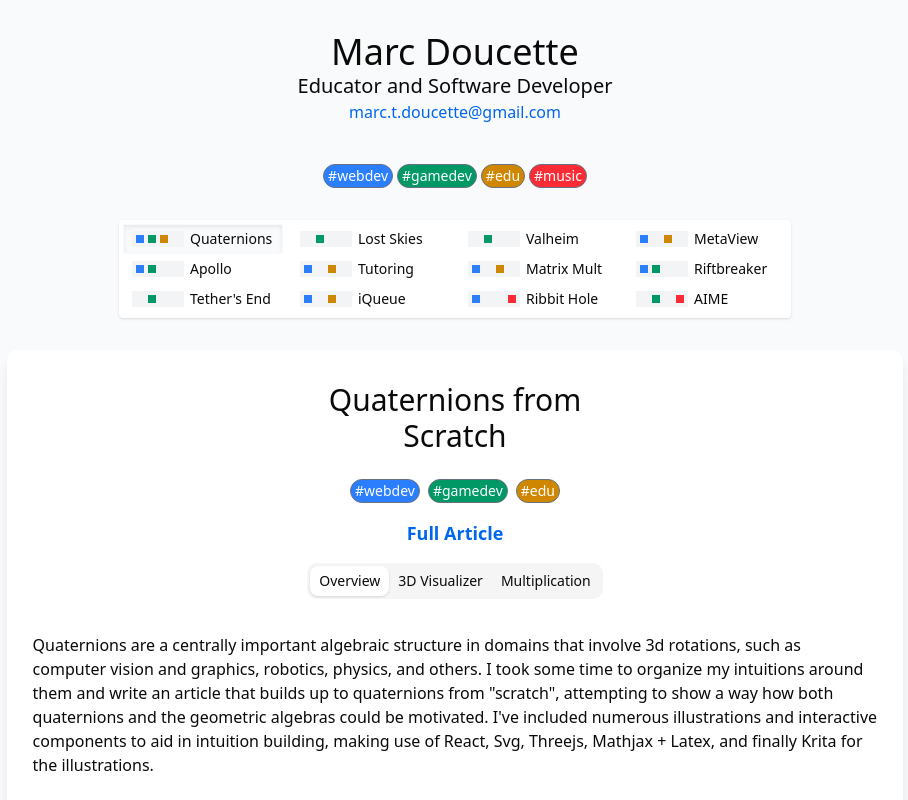
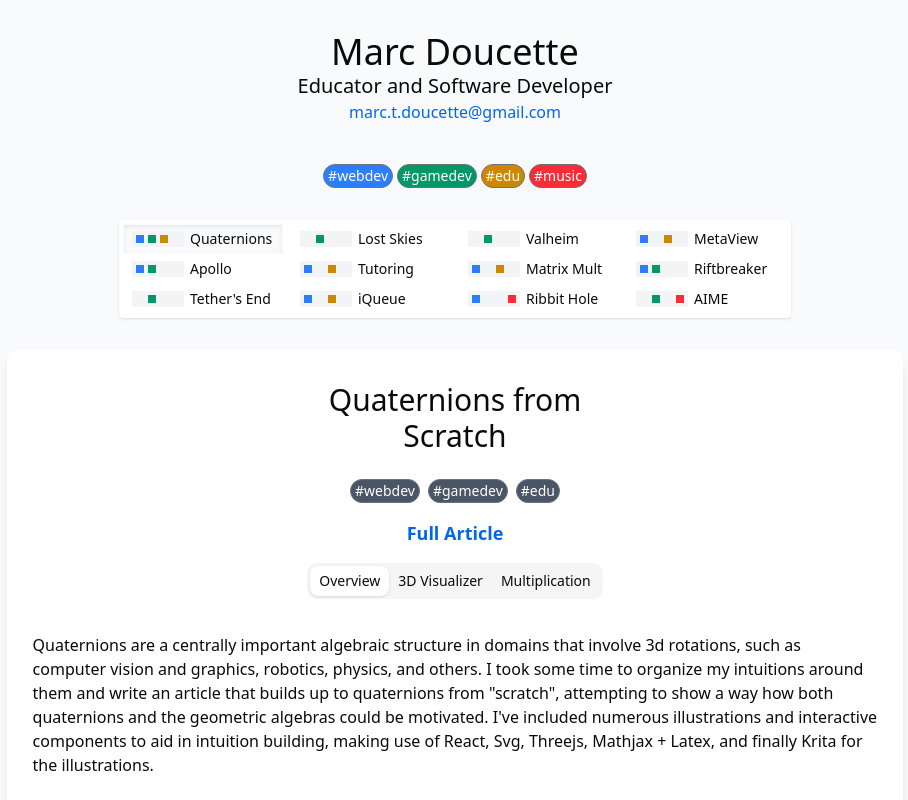
Before and after one commit to kruftt/krufts.website, a Next.js app: page /portfolio in a window 1280 px wide. Shown: the top 800 px of the page, without its empty margins (185-1093 px from the left). Built offline with nearby package versions, Linux system fonts and the light colour scheme; what better-react-mathjax would draw is missing.

Commit message:
portfolio cleanup

```diff
--- a/app/articles/quats-from-scratch/2/page.tsx
+++ b/app/articles/quats-from-scratch/2/page.tsx
@@ -16,7 +16,7 @@ export default function Page2() {
       </QuatsHeader>
 
       <p>
-        Suppose now we have a second dimension, just like the first, and we're free to move in either dimension independently. What happens when we move in both directions at the same time? The answer depends on what kind of space we're in, and here we're assuming we're in good old-fashioned Euclidean space, where the pythagorean theorem holds:
+        Suppose now that we have a second dimension, just like the first, and we're free to move in either dimension independently. What happens when we move in both directions at the same time? The answer depends on what kind of space we're in, and here we're assuming we're in good old-fashioned Euclidean space, where the pythagorean theorem holds:
       </p>
 
       <div className="flex flex-wrap justify-evenly">
--- a/app/articles/quats-from-scratch/3/page.tsx
+++ b/app/articles/quats-from-scratch/3/page.tsx
@@ -22,7 +22,7 @@ export default function Page3() {
 
 
       <p>
-        Home at last, three dimensions. We get from two to three dimensions in the same way as before, tack on another dimension, gesture at the pythagorean theorem, and call it good. This gives us a position in three 3 dimensions that we can add, subtract, and scale as desired.
+        Home at last, three dimensions. We can get from two to three dimensions in the same way as before, tack on another dimension, gesture at the pythagorean theorem, and call it good. This gives us a position in three 3 dimensions that we can add, subtract, and scale as desired.
       </p>
 
       <MathBlock>
--- a/app/articles/quats-from-scratch/page.tsx
+++ b/app/articles/quats-from-scratch/page.tsx
@@ -19,10 +19,10 @@ export default function QuatsFromScratch() {
           <li>If there are no good intuitions for how they work, how could Hamilton have conceived of them while out on a walk, before the standard vector operations?</li>
         </ul>
         <p>
-          Hopefully I can help illuminate these questions and more. In this article, I'd like to present a mathematical story about a way that quaternions could have been motivated and discovered, and which leads naturally into the geometric algebra as well. We'll start in 0 dimensions and work our way up. At each level we'll look at points within the space and operations on them, before coming to focus on rotations and then 3d rotations in particular. At the end we'll look forward toward the geometric algebra, which further builds on the ideas presented here.
+          Hopefully I can help illuminate these questions and more. I'd like to present a mathematical story about a way that quaternions could have been motivated and discovered, and which leads naturally into motivating the geometric algebra. We'll start in 0 dimensions and work our way up. At each level we'll look at points within the space and operations on them, before coming to focus on rotations and then 3d rotations in particular. At the end we'll look forward toward the geometric algebra, which further builds on the ideas presented here.
         </p>
         <p>
-          Although I've attempted to make this article as self-contained as possible and to build quaternions "from scratch", my main objectives are to clarify why quaternions work the way they do and build deeper intuitions about them. If this is your first introduction to the topic, expect to require other materials to be able to follow through the whole thing! This article is intended to be a supplement, rather than a replacement. I've tried to emphasize algebraic and geometric perspectives that I have found useful for my own intuition building and for working with 3d software tools and libraries, but I hope the article can be enjoyed by anyone interested in quaternions for whatever reason!
+          Although I've attempted to make this article as self-contained as possible and to build quaternions "from scratch", my main objectives are to clarify why quaternions work the way they do and to build deeper intuitions. If this is your first introduction to the topic, expect to require other materials to be able to follow the whole thing! This article is intended to be a supplement, rather than a replacement. I've tried to emphasize algebraic and geometric perspectives that I have found useful for my own intuition building and for working with 3d software tools and libraries, but I hope this article can be enjoyed by anyone interested in quaternions for whatever reason!
         </p>
       </div>
     </article>
--- a/app/portfolio/page.tsx
+++ b/app/portfolio/page.tsx
@@ -10,11 +10,6 @@ export default function Portfolio () {
   const [tab, changeTab] = useState(state.articleList[0])
   const [updating, changeUpdating] = useState(false)
 
-  useEffect(() => {
-    addEventListener("popstate", updateSelection)
-    updateSelection();
-  }, [])
-
   const updateSelection = useCallback(() => {
     const articleName = window.location.hash.slice(1).replaceAll('-', ' ')
     const index = state.articleList.indexOf(articleName)
@@ -26,6 +21,11 @@ export default function Portfolio () {
       changeUpdating(true) // updateHash gives wrong value
     }
   }, [state])
+
+  useEffect(() => {
+    addEventListener("popstate", updateSelection)
+    updateSelection();
+  }, [updateSelection])
 
   const updateHash = useCallback((articleName: string) => {
     if (updating) {
@@ -55,7 +55,7 @@ export default function Portfolio () {
                 <TagButton
                   key={tag.name}
                   tag={tag}
-                  selected={state.selectedTags[tag.name]}
+                  selected={state.selectedTag === tag.name || state.selectedTag === ''}
                   toggle={() => dispatch({ type: 'tag_toggle', tag: tag.name })}
                 />
               )
--- a/app/portfolio/projects/index.ts
+++ b/app/portfolio/projects/index.ts
@@ -9,7 +9,7 @@ import Riftbreaker from './riftbreaker'
 import TethersEnd from './tethers-end'
 import RibbitHole from './ribbit-hole'
 import AIME from './aime'
-import Lightbox from './lightbox'
+// import Lightbox from './lightbox'
 import Quats from './quats'
 
 const articleList = [
--- a/app/portfolio/projects/meta-view.tsx
+++ b/app/portfolio/projects/meta-view.tsx
@@ -8,7 +8,7 @@ const data: ArticleData = {
   Component: MetaView
 }
 
-function MetaView({state}: {state:PortfolioState}) {
+function MetaView() {
   return (
     <article>
       <ArticleHeader article={data}>
--- a/app/portfolio/projects/quats.tsx
+++ b/app/portfolio/projects/quats.tsx
@@ -4,7 +4,6 @@ import JsdImage from "@/components/general/jsdelivr-image";
 import { QuatsCycle } from "@/components/quats/quats-cycle";
 import QuaternionVisualizer from "@/components/quats/visualizer";
 import ThreeSwapper from "@/components/quats/three-swap";
-import { MathJaxContext } from "better-react-mathjax";
 
 const data: ArticleData = {
   title: 'Quaternions',
--- a/app/portfolio/reducer.ts
+++ b/app/portfolio/reducer.ts
@@ -4,12 +4,13 @@ import projects from "@/app/portfolio/projects"
 
 function generate(): PortfolioState {
   const indicators: Record<string, Record<string, string>> = {};
-  const selectedTags: Record<string, boolean> = {
-    'webdev': true,
-    'gamedev': true,
-    'edu': true,
-    'music': true,
-  }
+  // const selectedTags: Record<string, boolean> = {
+  //   'webdev': true,
+  //   'gamedev': true,
+  //   'edu': true,
+  //   'music': true,
+  // }
+  const selectedTag = ''
 
   for (const title of projects.articleList) {
     const colors: Record<string, string> = {}
@@ -21,7 +22,7 @@ function generate(): PortfolioState {
     }
     for (tagName of article.tags) {
       // colors[tagName] = 'bg-gray-200'
-      colors[tagName] = selectedTags[tagName] ? projects.tags[tagName].color : 'bg-gray-200'
+      colors[tagName] = projects.tags[tagName].color
     }
     indicators[title] = colors
   }
@@ -29,39 +30,60 @@ function generate(): PortfolioState {
   return {
     ...projects,
     indicators,
-    selectedTags,
+    selectedTag,
   }
 }
 
 function reducer(state: PortfolioState, action: PortfolioAction): PortfolioState {
   switch (action.type) {
     case 'tag_toggle': {
-      const name = action.tag
-      const tag = state.tags[name]
-
-      const selectedTags = {
-        ...state.selectedTags,
-        [name]: !state.selectedTags[name]
-      }
+      const _name = action.tag
+      // const tag = state.tags[_name]
 
       const indicators: Record<string, Record<string, string>> = {
-        ...state.indicators
+        // ...state.indicators
       };
 
-      for (const title of tag.articles) {
-        const colors: Record<string, string> = {
-          ...indicators[title],
-          [name]: selectedTags[name]
-            ? tag.color || 'bg-gray-600'
-            : 'bg-gray-200'
+      if (_name === state.selectedTag) {
+        // toggle off // turn all on
+        for (const article of Object.values(state.articles)) {
+          indicators[article.title] = article.tags.reduce((prev, cur) => {
+            prev[cur] = state.tags[cur].color
+            return prev
+          }, {
+            'webdev': 'bg-gray-100',
+            'gamedev': 'bg-gray-100',
+            'edu': 'bg-gray-100',
+            'music': 'bg-gray-100',
+          } as Record<string, string>)
         }
-        indicators[title] = colors
-      }
 
-      return {
-        ...state,
-        indicators,
-        selectedTags
+        return {
+          ...state,
+          indicators,
+          selectedTag: ''
+        }
+
+      } else {
+        // toggling on
+        // all off except this tag
+        for (const article of Object.values(state.articles)) {
+          indicators[article.title] = article.tags.reduce((prev, cur) => {
+            prev[cur] = _name === cur ? state.tags[cur].color : 'bg-gray-200'
+            return prev
+          }, {
+            'webdev': 'bg-gray-100',
+            'gamedev': 'bg-gray-100',
+            'edu': 'bg-gray-100',
+            'music': 'bg-gray-100',
+          } as Record<string, string>)
+        }
+
+        return {
+          ...state,
+          indicators,
+          selectedTag: _name
+        }
       }
     }
 
--- a/components/portfolio/article-header.tsx
+++ b/components/portfolio/article-header.tsx
@@ -20,7 +20,7 @@ export default function ArticleHeader(
           <li key={tagName}>
             <TagButton
               tag={state.tags[tagName]}
-              selected={state.selectedTags[tagName]}
+              selected={state.selectedTag === tagName}
               toggle={() => dispatch({ type: 'tag_toggle', tag: tagName })}
             />
           </li>
--- a/lib/globals.d.ts
+++ b/lib/globals.d.ts
@@ -19,7 +19,7 @@ interface PortfolioState {
 
   articleList: string[]
 
-  selectedTags: Record<string, boolean>
+  selectedTag: string
   indicators: Record<string, Record<string, string>>
 }
 
```
